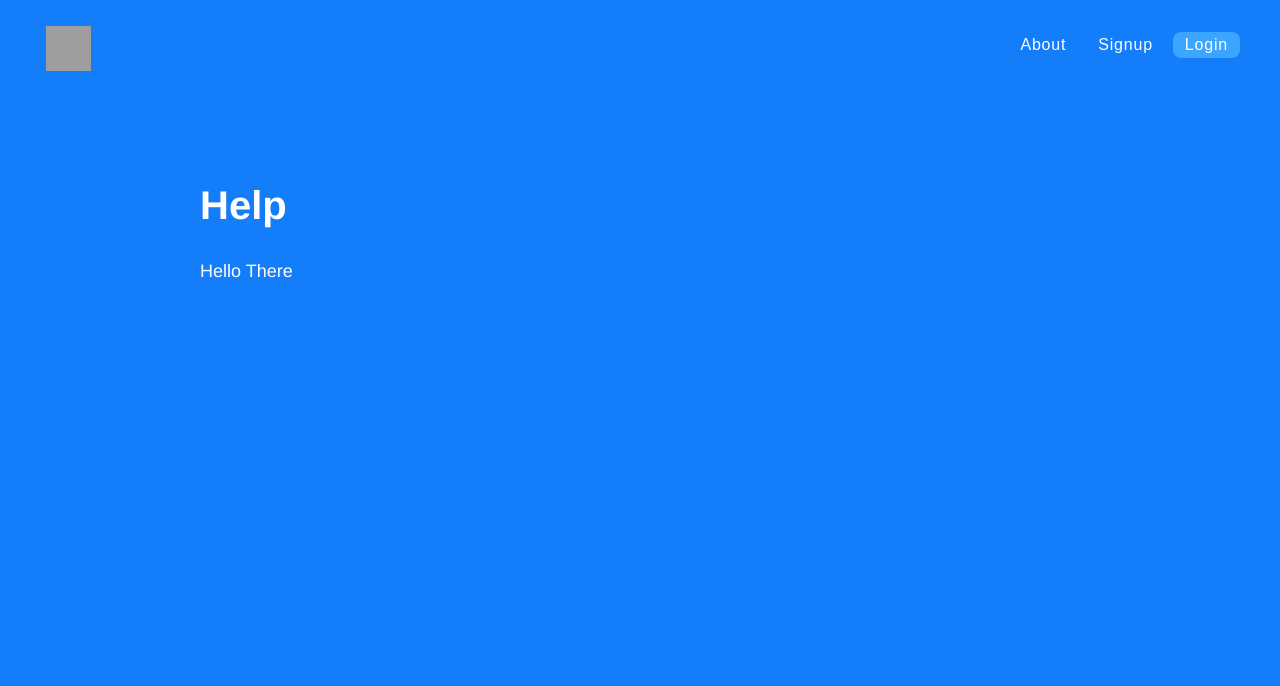
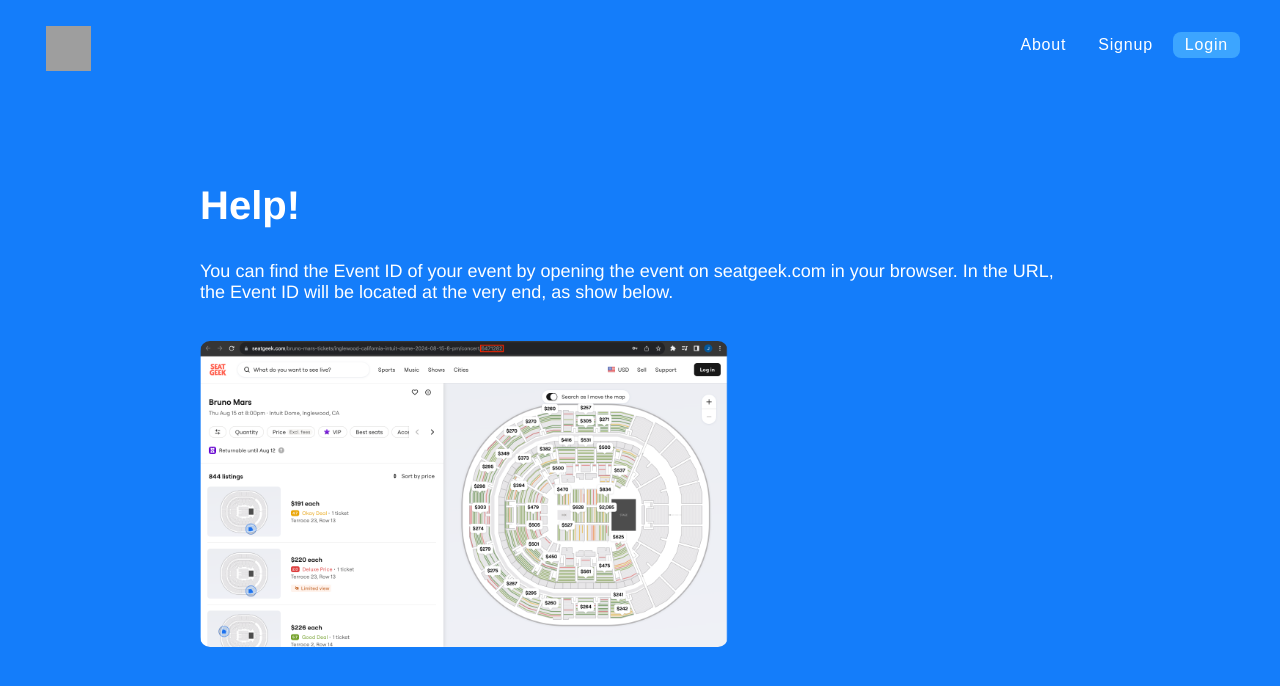
Before and after one commit to jakemarsdenn/SeatGeek-Alerts, a Flask app: page /help in a window 1280 px wide. Shown: the top 686 px of the page. Run offline with Flask 3, Linux system fonts and the light colour scheme; grey boxes are pictures that could not be loaded.

Commit message:
designed help page

```diff
--- /dev/null
+++ b/static/css/help.css
@@ -0,0 +1,6 @@
+.image {
+    width:60%;
+    height:auto;
+    border-radius: 10px;
+    margin-top: 20px;
+}
--- a/templates/about.html
+++ b/templates/about.html
@@ -8,8 +8,8 @@
         <p>
             SeatGeek is a third-party ticket platform that enables users to buy and sell previously purchased tickets
             for live sports, concerts, and theater events. Unfortunately, SeatGeek currently lacks the option for users
-            to set up alerts for price fluctuations of tickets for a given event. That's where SeatGeek Alerts comes in –
-            a user-friendly and simple to use application that allows you to track your favourite events.
+            to set up alerts for price fluctuations of tickets for a given event. That's where SeatGeek Alerts comes in
+            – a user-friendly and simple to use application that allows you to track your favourite events.
         <p>
     </div>
 {% endblock %}
--- a/templates/help.html
+++ b/templates/help.html
@@ -3,8 +3,13 @@
 {% block title %}Help{% endblock %}
 
 {% block content %}
+    <link rel="stylesheet" href="../static/css/help.css">
     <div class="left-container">
-        <h2>Help</h2>
-        <p>Hello There<p>
+        <h2>Help!</h2>
+        <p>
+            You can find the Event ID of your event by opening the event on seatgeek.com in your browser. In the URL,
+            the Event ID will be located at the very end, as show below.
+        <p>
+        <img class="image" src="../static/media/eventid.png" alt="Event ID">
     </div>
 {% endblock %}
```
Also changed, not shown: static/media/eventid.png (added).
